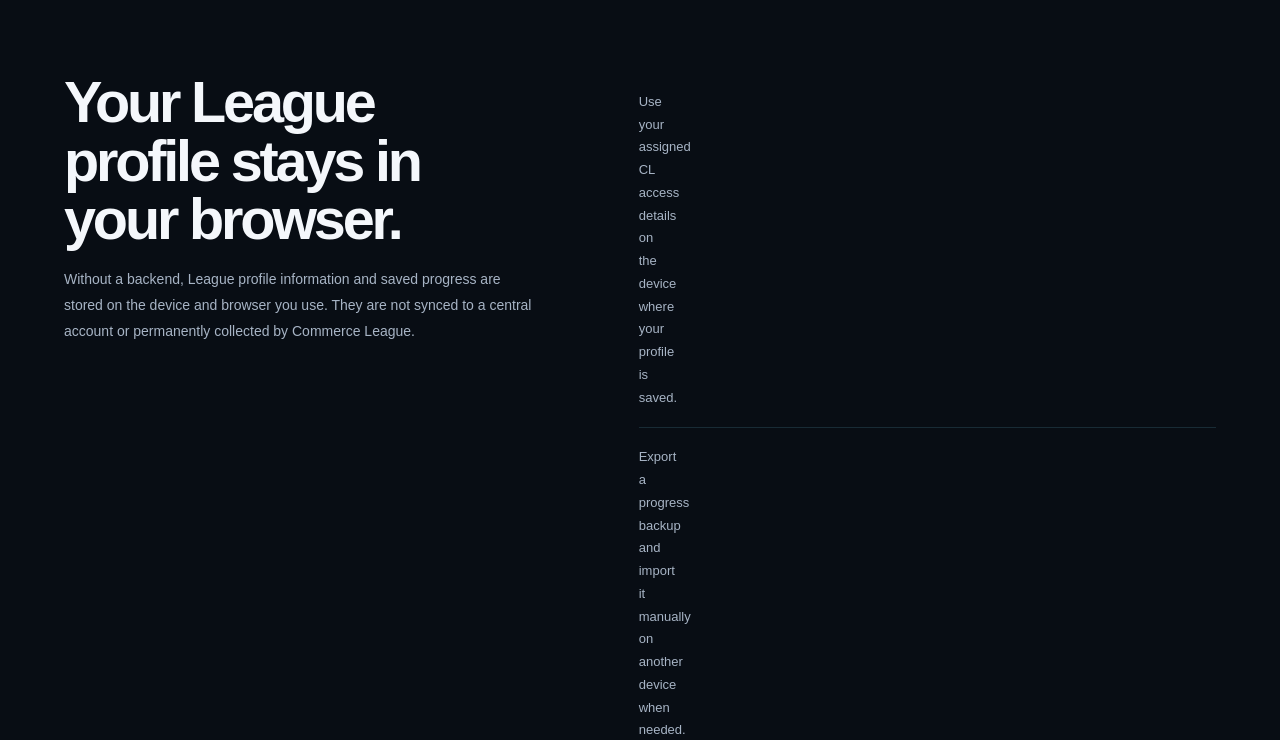
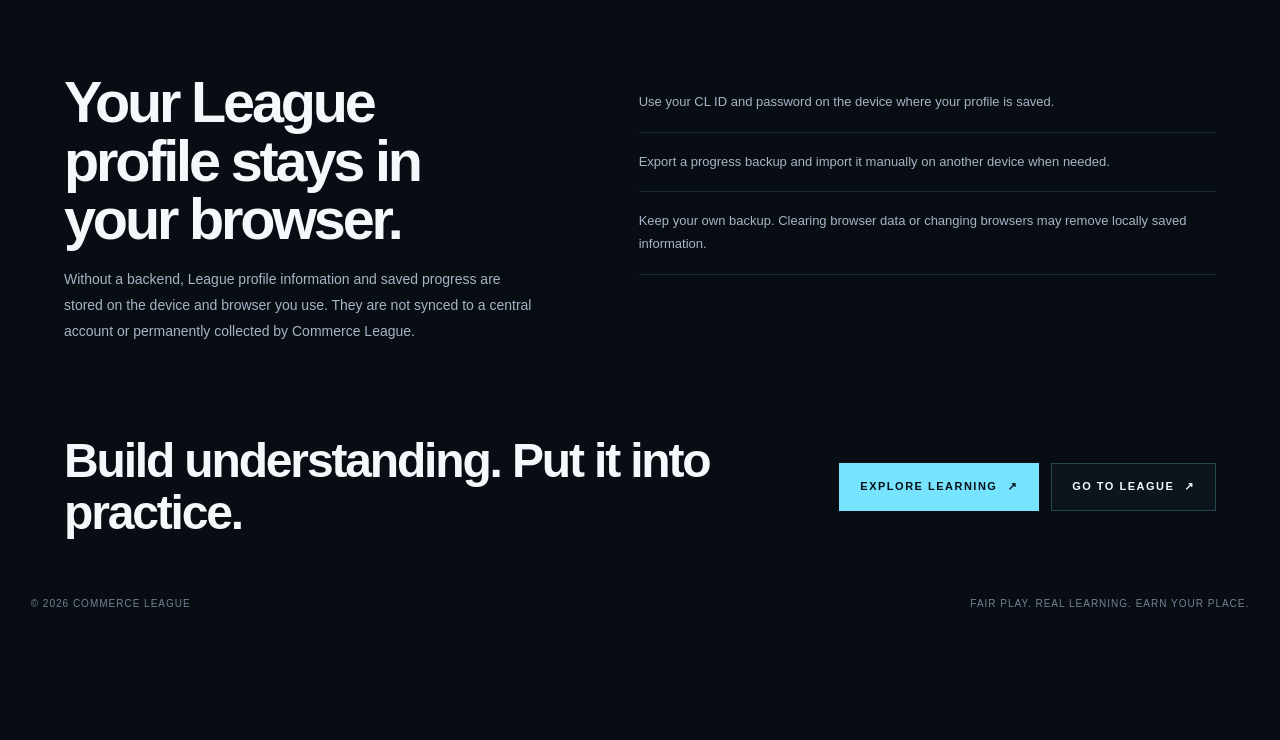
Before and after one commit to tanishka2much-star/commerce-league, a plain HTML site: page index.html in a window 1280 px wide. Shown: the part 1760-2500 px from the top of the page. After the commit the page ends 2392 px from the top, so only its background shows below. Drawn offline with Linux system fonts and the light colour scheme.

Commit message:
Fix profile instructions text wrapping

```diff
--- a/index.html
+++ b/index.html
@@ -356,6 +356,9 @@
   .value-line{padding:10px 14px!important}
   .value-line p{max-width:none!important;width:100%!important}
 }
+
+/* The hidden number must not leave an empty grid column before the sentence */
+.data-points p{display:block!important;grid-template-columns:minmax(0,1fr)!important;width:100%;min-width:0;white-space:normal;word-break:normal;overflow-wrap:break-word}
 </style>
 </head>
 <body>
@@ -420,7 +423,7 @@
     <p>Without a backend, League profile information and saved progress are stored on the device and browser you use. They are not synced to a central account or permanently collected by Commerce League.</p>
   </div>
   <div class="data-points">
-    <p><span>01</span> Use your assigned CL access details on the device where your profile is saved.</p>
+    <p><span>01</span> Use your CL ID and password on the device where your profile is saved.</p>
     <p><span>02</span> Export a progress backup and import it manually on another device when needed.</p>
     <p><span>03</span> Keep your own backup. Clearing browser data or changing browsers may remove locally saved information.</p>
   </div>
```
